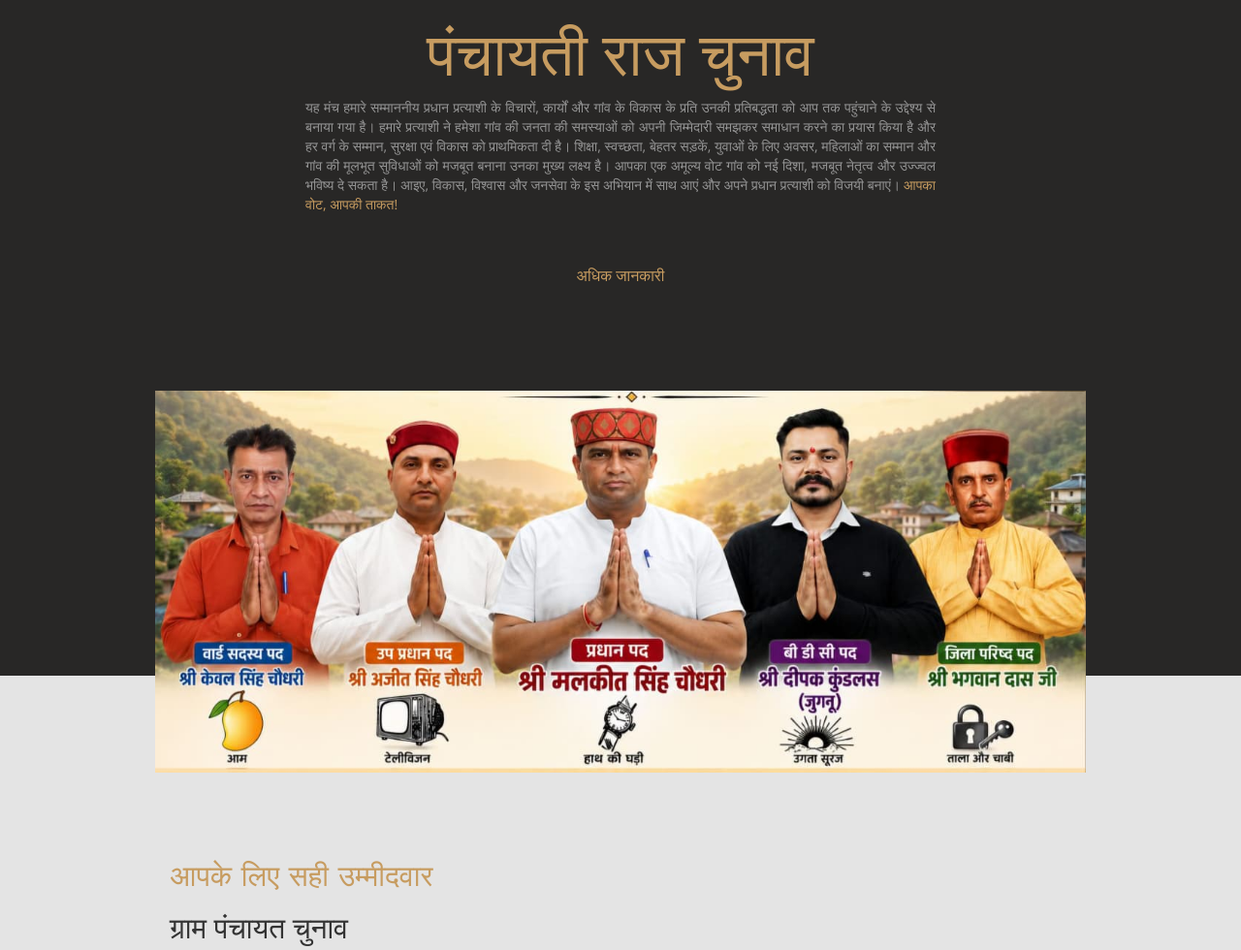
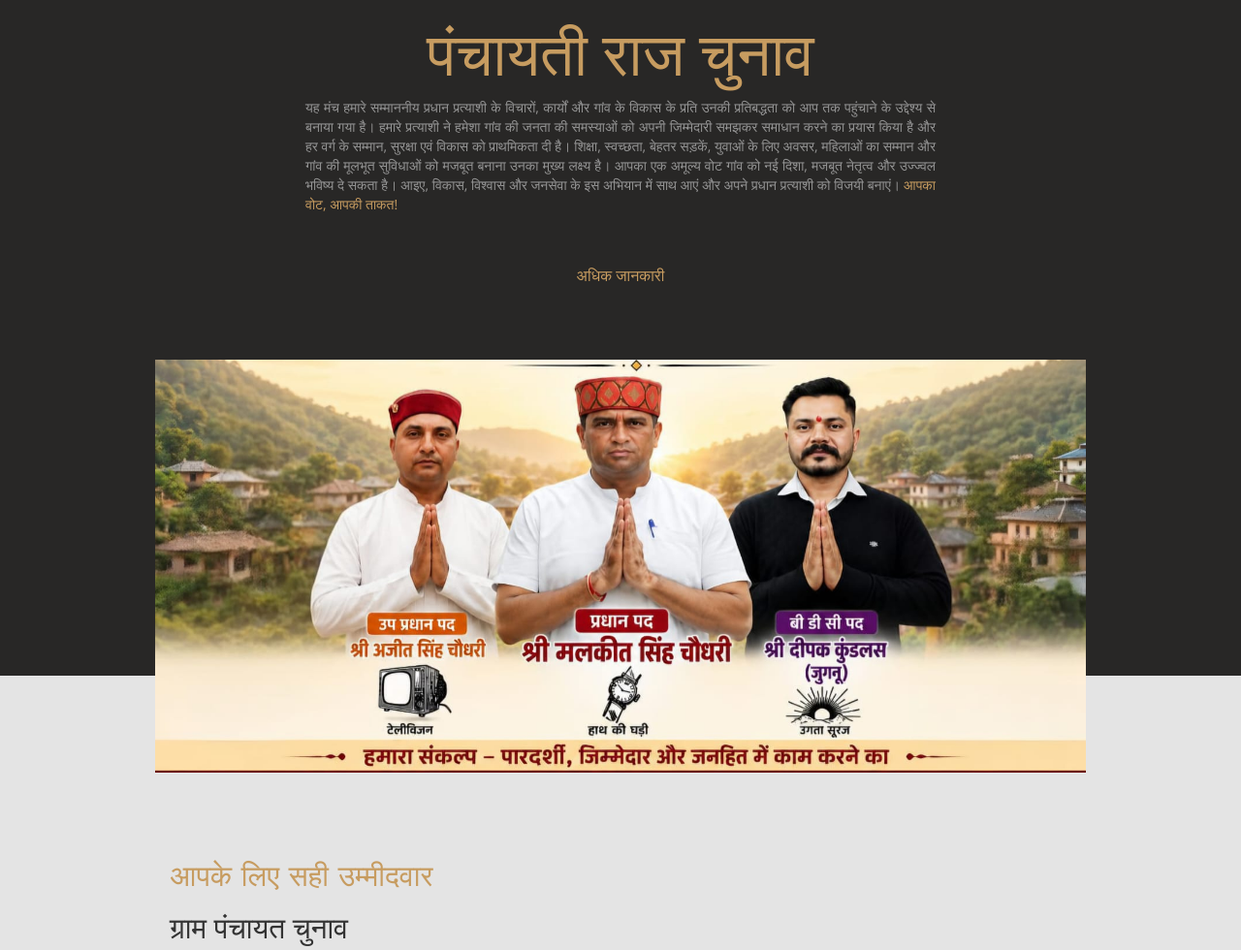
Before and after one commit to election-2026/panchayati-raj, a plain HTML site: page index.html in a window 1280 px wide. Shown: the part 287-1267 px from the top of the page at 97% size. Drawn offline with nearby package versions, Linux system fonts and the light colour scheme; a web font is replaced by a local one.

Commit message:
Update index.html

```diff
--- a/index.html
+++ b/index.html
@@ -99,7 +99,7 @@
           >
         </div>
         <img
-          src="img/final-poster.jpeg"
+          src="img/edited.jpeg"
           alt="Table Set"
           class="tm-table-set img-responsive"
         />
```
